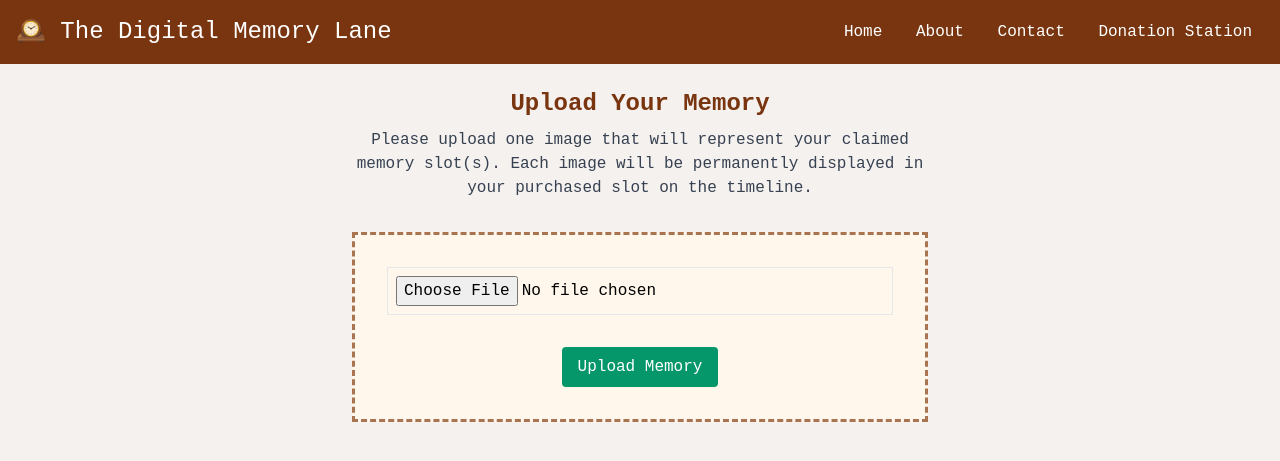
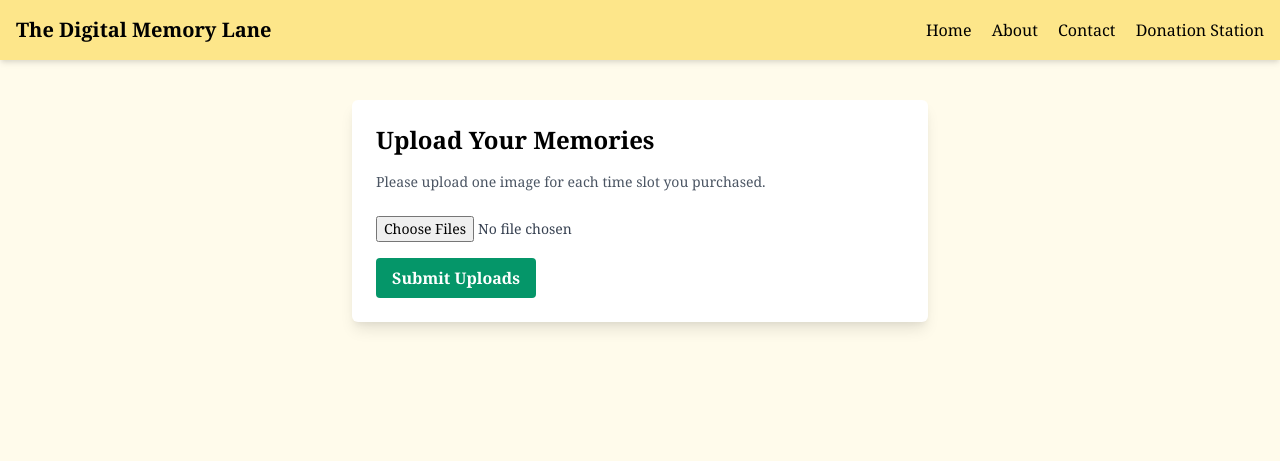
Before and after one commit to 5paresomechange55/TheDigitalMemoryLane, a Flask app: template templates/upload.html in a window 1280 px wide. Shown: the top 461 px of the page. Run offline with Flask 3, Linux system fonts and the light colour scheme; the template is opened without the code that fills it, so the values that code supplies are empty; some libraries are stand-ins or nearby versions.

Commit message:
Update upload.html

```diff
--- a/templates/upload.html
+++ b/templates/upload.html
@@ -3,72 +3,35 @@
 <head>
   <meta charset="UTF-8" />
   <meta name="viewport" content="width=device-width, initial-scale=1.0"/>
-  <title>Upload Your Memory</title>
+  <title>Upload Your Memories</title>
   <link href="https://cdn.jsdelivr.net/npm/tailwindcss@2.2.19/dist/tailwind.min.css" rel="stylesheet">
-  <style>
-    body {
-      background-color: #f4f1ee;
-      font-family: 'Courier New', monospace;
-    }
-    .nostalgic-box {
-      background-color: #fff7eb;
-      border: 3px dashed #a97450;
-      padding: 2rem;
-      margin-top: 2rem;
-    }
-    .upload-preview {
-      max-width: 300px;
-      margin: 1rem auto;
-      border: 2px solid #a97450;
-      padding: 0.5rem;
-      background-color: #fff;
-    }
-  </style>
 </head>
-<body class="text-center">
+<body class="bg-yellow-50 font-serif">
 
-  <!-- Header -->
-  <header class="p-4 text-white bg-yellow-900 flex justify-between items-center">
-    <h1 class="text-2xl">🕰️ The Digital Memory Lane</h1>
-    <nav>
-      <a href="/" class="px-3">Home</a>
-      <a href="/about" class="px-3">About</a>
-      <a href="/contact" class="px-3">Contact</a>
-      <a href="/donation" class="px-3">Donation Station</a>
-    </nav>
-  </header>
+  <!-- Toolbar -->
+  <nav class="bg-yellow-200 p-4 flex justify-between items-center shadow-md">
+    <div class="text-xl font-bold text-brown-700">The Digital Memory Lane</div>
+    <div class="space-x-4">
+      <a href="/" class="text-brown-800 hover:underline">Home</a>
+      <a href="/about" class="text-brown-800 hover:underline">About</a>
+      <a href="/contact" class="text-brown-800 hover:underline">Contact</a>
+      <a href="/donation" class="text-brown-800 hover:underline">Donation Station</a>
+    </div>
+  </nav>
 
-  <main class="max-w-xl mx-auto">
-    <h2 class="text-2xl mt-6 font-semibold text-yellow-900">Upload Your Memory</h2>
-    <p class="mt-2 text-gray-700">Please upload one image that will represent your claimed memory slot(s). Each image will be permanently displayed in your purchased slot on the timeline.</p>
+  <!-- Upload Form -->
+  <div class="max-w-xl mx-auto mt-10 p-6 bg-white shadow-lg rounded-md">
+    <h2 class="text-2xl font-bold text-brown-800 mb-4">Upload Your Memories</h2>
+    <p class="text-sm text-gray-600 mb-6">Please upload one image for each time slot you purchased.</p>
+    <form action="/upload/{{ session_id }}" method="POST" enctype="multipart/form-data">
+      <input type="file" name="images" accept="image/*" multiple required
+             class="block w-full text-sm text-gray-700 file:mr-4 file:py-2 file:px-4 file:rounded file:border-0 file:text-sm file:font-semibold file:bg-yellow-300 file:text-brown-900 hover:file:bg-yellow-400 mb-4"/>
+      <button type="submit"
+              class="bg-green-600 hover:bg-green-700 text-white font-bold py-2 px-4 rounded">
+        Submit Uploads
+      </button>
+    </form>
+  </div>
 
-    <div class="nostalgic-box mt-6">
-      <form method="POST" enctype="multipart/form-data">
-        <input type="file" name="image" accept="image/*" class="block w-full p-2 border mb-4" onchange="previewImage(event)" required>
-        <div id="preview" class="upload-preview hidden">
-          <img id="preview-img" src="#" alt="Image Preview" class="w-full">
-        </div>
-        <button type="submit" class="mt-4 px-4 py-2 bg-green-600 text-white rounded hover:bg-green-700">
-          Upload Memory
-        </button>
-      </form>
-    </div>
-  </main>
-
-  <script>
-    function previewImage(event) {
-      const input = event.target;
-      const preview = document.getElementById('preview');
-      const img = document.getElementById('preview-img');
-      if (input.files && input.files[0]) {
-        const reader = new FileReader();
-        reader.onload = function(e) {
-          img.src = e.target.result;
-          preview.classList.remove('hidden');
-        };
-        reader.readAsDataURL(input.files[0]);
-      }
-    }
-  </script>
 </body>
 </html>
```
